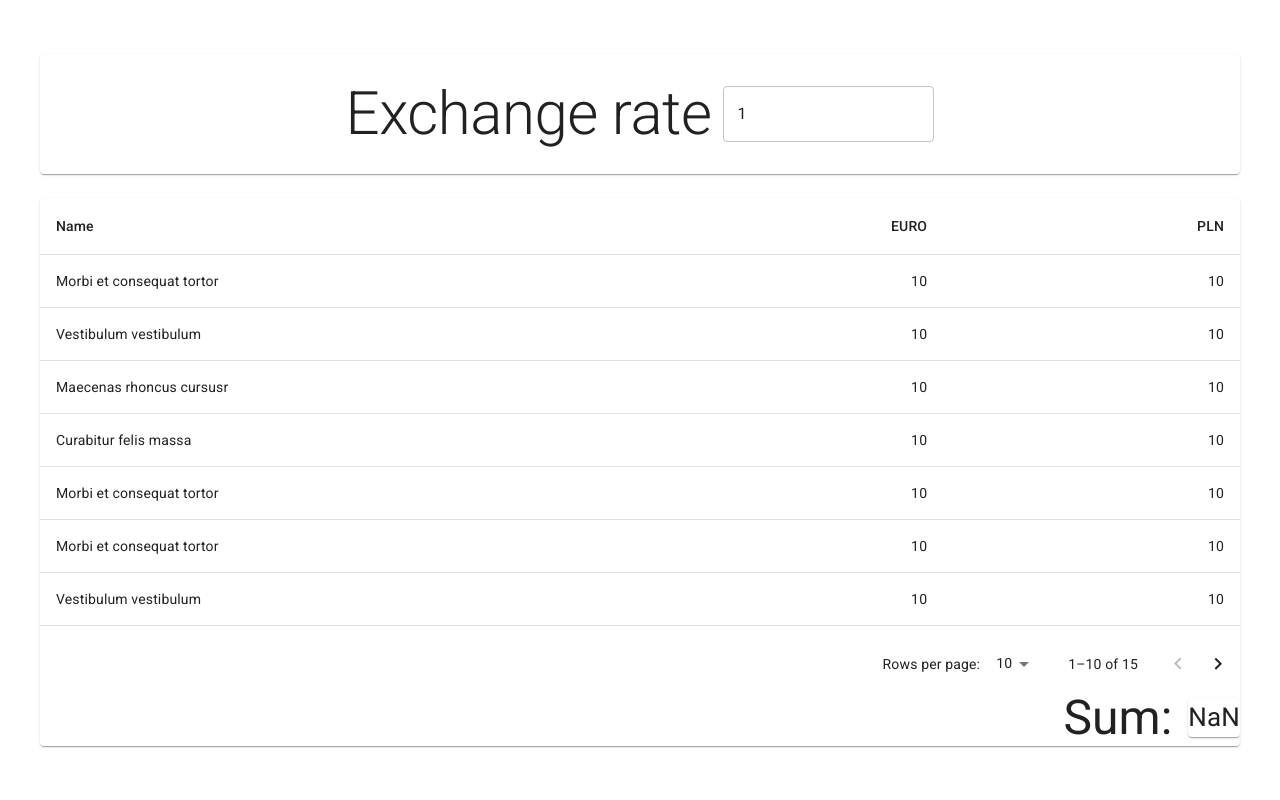
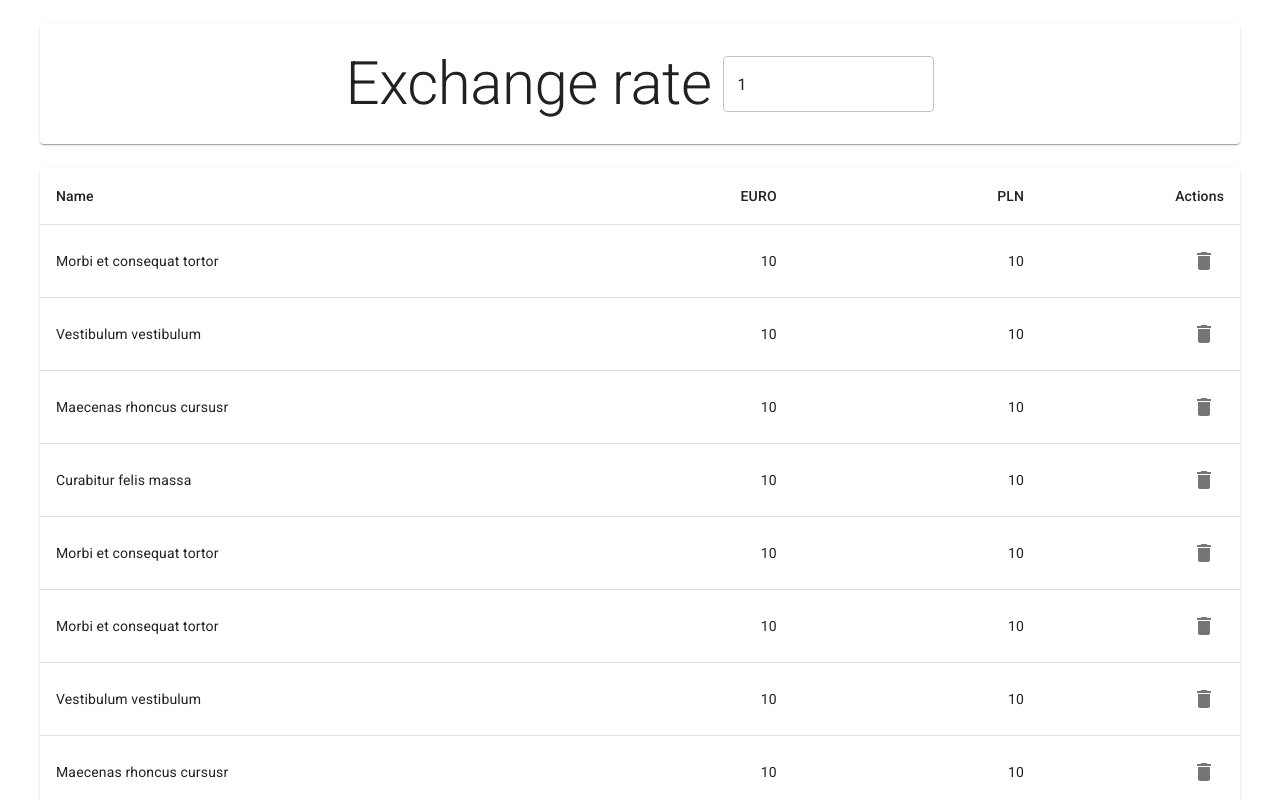
Before and after one commit to doforever/kambu, a React (Create React App) app: page / in a window 1280 px wide. Shown: the top 800 px of the page. Built offline with nearby package versions, Linux system fonts and the light colour scheme.

Commit message:
Remove transactions

```diff
--- a/package.json
+++ b/package.json
@@ -5,6 +5,7 @@
   "dependencies": {
     "@emotion/react": "^11.9.0",
     "@emotion/styled": "^11.8.1",
+    "@mui/icons-material": "^5.8.0",
     "@mui/material": "^5.7.0",
     "@reduxjs/toolkit": "^1.8.1",
     "@testing-library/jest-dom": "^5.16.4",
--- a/src/features/TransactionList/TransactionList.tsx
+++ b/src/features/TransactionList/TransactionList.tsx
@@ -1,8 +1,18 @@
 import { useState } from 'react';
-import { Paper, TableContainer, Table, TableHead, TableRow, TableCell, TableBody, TablePagination, Stack, Typography } from '@mui/material';
-import { useAppSelector } from '../../app/hooks';
-import { selectTransactions, Transaction } from '../../redux/transactionsSlice';
-import { Simulate } from 'react-dom/test-utils';
+import {
+  Paper,
+  TableContainer,
+  Table, TableHead,
+  TableRow,
+  TableCell,
+  TableBody,
+  TablePagination,
+  Stack,
+  IconButton,
+  Typography } from '@mui/material';
+import DeleteIcon from '@mui/icons-material/Delete';
+import { useAppSelector, useAppDispatch } from '../../app/hooks';
+import { selectTransactions, Transaction, remove } from '../../redux/transactionsSlice';
 
 interface Column {
   id: 'name' | 'euro' | 'pln' | 'actions';
@@ -26,14 +36,26 @@ const columns: readonly Column[] = [
     minWidth: 100,
     align: 'right',
   },
+  {
+    id: 'actions',
+    label: 'Actions',
+    minWidth: 50,
+    align: 'right'
+  }
 ];
-
-function createData({ name, value, id }: Transaction) {
-  return { id, name, euro: value, pln: value, actions: '' };
-}
 
 const TransactionList = () => {
   const transactions = useAppSelector(selectTransactions);
+  const dispatch = useAppDispatch();
+
+  function createData({ name, value, id }: Transaction) {
+    return {
+      id, name, euro: value, pln: value,
+      actions: (<IconButton aria-label="delete" onClick={() => dispatch(remove(id))}>
+        <DeleteIcon />
+      </IconButton>)
+    };
+  }
 
   const [page, setPage] = useState(0);
   const [rowsPerPage, setRowsPerPage] = useState(10);
@@ -47,17 +69,13 @@ const TransactionList = () => {
     setPage(newPage);
   };
 
-  interface transactionSummarizer {
-    (transactions: Transaction[]): number
-  }
-
-  const sumTransactions: transactionSummarizer = (t) => t.reduce((prev, curr) => (prev.value + curr.value));
+  const sumTransactions = () => transactions.map( t => t.value).reduce<number>((prev, curr) => (prev + curr), 0);
 
   const rows = [...transactions.map(t => createData(t))];
 
   return (
     <Paper sx={{ width: '100%', overflow: 'hidden' }}>
-      <TableContainer sx={{ maxHeight: 440 }}>
+      <TableContainer>
         <Table stickyHeader aria-label="sticky table">
           <TableHead>
             <TableRow>
@@ -74,10 +92,10 @@ const TransactionList = () => {
           </TableHead>
           <TableBody>
             {rows
-              .slice(page * 10, page * 10 + 10)
+              .slice(page * rowsPerPage, page * rowsPerPage + rowsPerPage)
               .map((row) => {
                 return (
-                  <TableRow hover role="checkbox" tabIndex={-1} key={row.id}>
+                  <TableRow key={row.id}>
                     {columns.map((column) => {
                       const value = row[column.id];
                       return (
@@ -107,8 +125,7 @@ const TransactionList = () => {
         alignItems="center"
         spacing={2}
       >
-        <Typography variant='h3'>Sum:</Typography>
-        <Paper>{sumTransactions(transactions)}</Paper>
+        <Typography variant='h3'>Sum: {sumTransactions()} EUR</Typography>
       </Stack>
     </Paper>
   );
--- a/src/redux/transactionsSlice.ts
+++ b/src/redux/transactionsSlice.ts
@@ -99,7 +99,7 @@ export const transactionsSlice = createSlice({
       state.data.push(action.payload);
     },
     remove: (state, action: PayloadAction<string>) => {
-      state.data.filter(t => t.id !== action.payload);
+      state.data = state.data.filter(t => t.id !== action.payload);
     }
   },
 });
```
Also changed, not shown: 1 other file (tests, documents, lock files or other folders).
